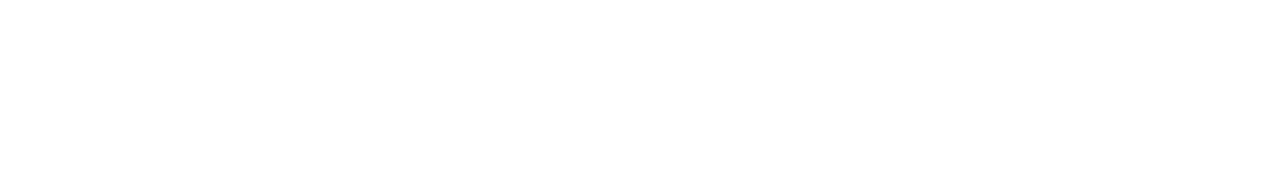
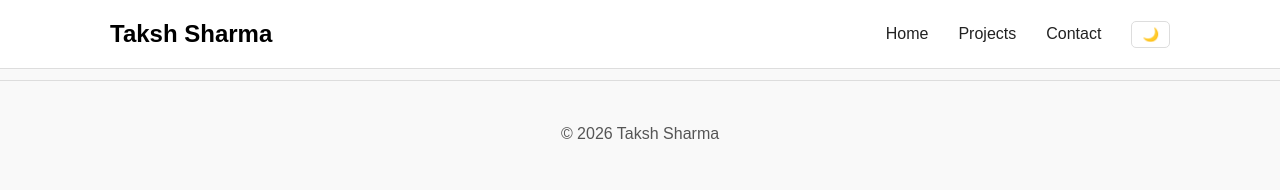
Before and after one commit to takshsharma-online/Personal-Portfolio, a plain HTML site: page projects.html in a window 1280 px wide. Drawn offline with Linux system fonts and the light colour scheme.

Commit message:
Linked Css and js, added navbar and footer

```diff
--- a/projects.html
+++ b/projects.html
@@ -2,9 +2,25 @@
 <html lang="en">
 <head>
     <meta charset="UTF-8">
-    <title></title>
+    <title>Taksh Sharma | Projects</title>
+    <link rel="stylesheet" href="style.css">
+    <link rel="stylesheet" href="https://cdnjs.cloudflare.com/ajax/libs/font-awesome/6.5.0/css/all.min.css">
 </head>
 <body>
-
+<nav class="navbar">
+    <div class="container nav-content">
+        <div class="logo"><h2><a href="index.html">Taksh Sharma</a></h2></div>
+        <ul class="nav-links">
+            <li><a href="index.html">Home</a></li>
+            <li><a href="projects.html">Projects</a></li>
+            <li><a href="contact.html">Contact</a></li>
+            <li><button id="themeToggle">🌙</button></li>
+        </ul>
+    </div>
+</nav>
+<footer>
+    <p>&copy; 2026 Taksh Sharma</p>
+</footer>
+<script src="script.js"></script>
 </body>
 </html>
```
